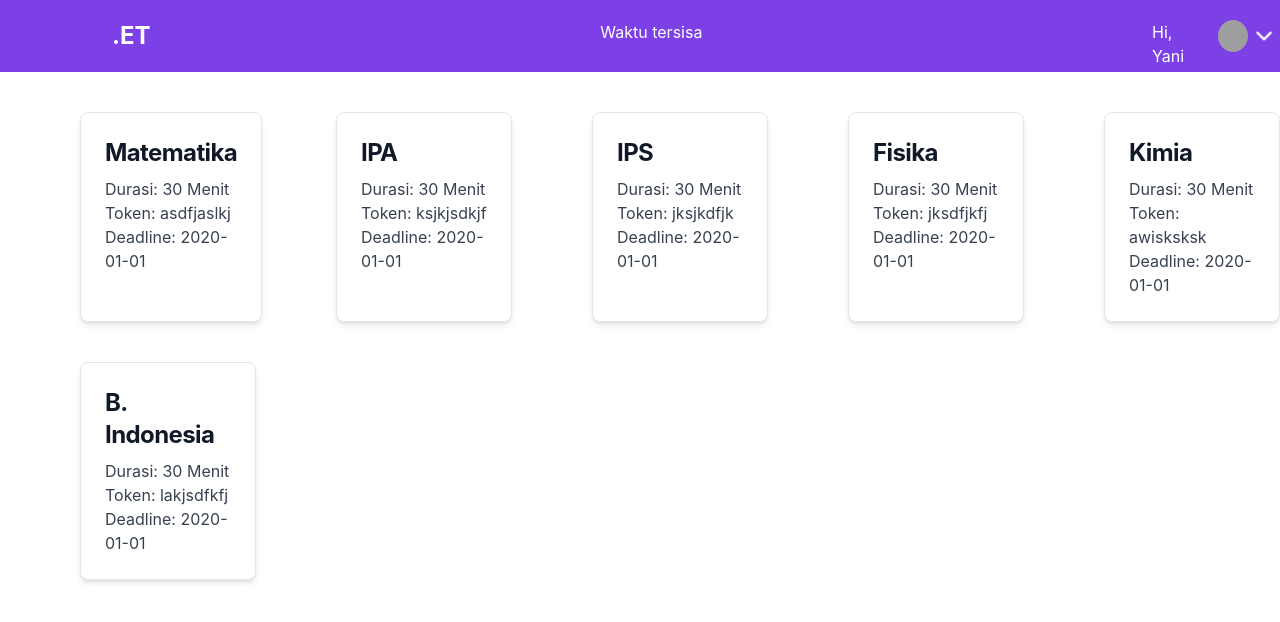
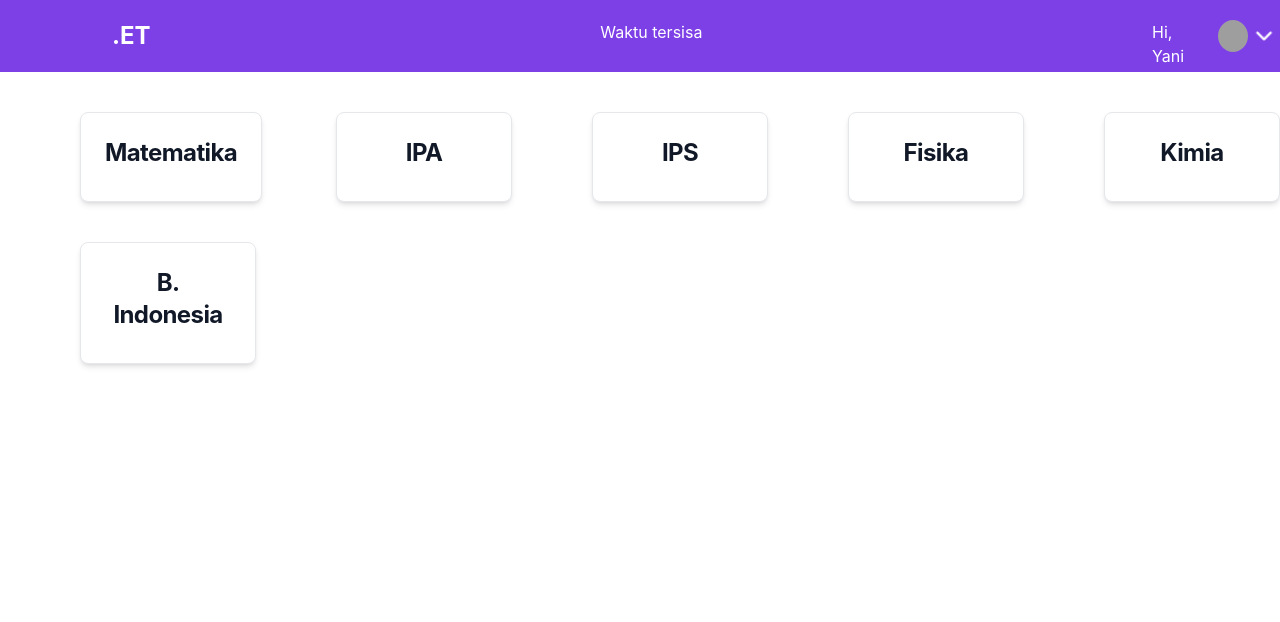
Before and after one commit to yogihendrawan79/final-project-ruang-guru, a React (Create React App) app in the folder Frontend/: page /hasil-ujian/1 in a window 1280 px wide. Shown: the top 622 px of the page. Built offline with nearby package versions, Linux system fonts and the light colour scheme; grey boxes are pictures that could not be loaded.

Commit message:
fix: fixing card material

```diff
--- a/Frontend/src/components/Dashboard/BankSoal/BankSoal.jsx
+++ b/Frontend/src/components/Dashboard/BankSoal/BankSoal.jsx
@@ -15,44 +15,26 @@ const BankSoal = () => {
     {
       id: "1",
       mapel: "Matematika",
-      durasi: "30",
-      token: "asdfjaslkj",
-      deadline: "2020-01-01",
     },
     {
       id: "2",
       mapel: "IPA",
-      durasi: "30",
-      token: "ksjkjsdkjf",
-      deadline: "2020-01-01",
     },
     {
       id: "3",
       mapel: "IPS",
-      durasi: "30",
-      token: "jksjkdfjk",
-      deadline: "2020-01-01",
     },
     {
       id: "4",
       mapel: "Fisika",
-      durasi: "30",
-      token: "jksdfjkfj",
-      deadline: "2020-01-01",
     },
     {
       id: "5",
       mapel: "Kimia",
-      durasi: "30",
-      token: "awisksksk",
-      deadline: "2020-01-01",
     },
     {
       id: "6",
       mapel: "B. Indonesia",
-      durasi: "30",
-      token: "lakjsdfkfj",
-      deadline: "2020-01-01",
     },
   ];
 
@@ -69,13 +51,7 @@ const BankSoal = () => {
       <div className="flex justify-start">
         <div className="grid grid-cols-5">
           {bank.map((index) => (
-            <Card
-              key={index.id}
-              mapel={index.mapel}
-              durasi={index.durasi}
-              token={index.token}
-              deadline={index.deadline}
-            />
+            <Card key={index.id} mapel={index.mapel} />
           ))}
         </div>
       </div>
--- a/Frontend/src/components/Dashboard/BankSoal/CardBank/Card.jsx
+++ b/Frontend/src/components/Dashboard/BankSoal/CardBank/Card.jsx
@@ -1,25 +1,16 @@
 import React from "react";
 
-function Card({ mapel, durasi, token, deadline }) {
+function Card({ mapel }) {
   return (
     <>
       <div className="flex justify-start ml-20 mt-10">
         <a
           href="#"
-          class="block p-6 max-w-sm bg-white rounded-lg border border-gray-200 shadow-md hover:bg-gray-100 dark:bg-gray-800 dark:border-gray-700 dark:hover:bg-gray-700"
+          class="block p-6 w-52 max-w-sm bg-white rounded-lg border border-gray-200 shadow-md hover:bg-gray-100 dark:bg-gray-800 dark:border-gray-700 dark:hover:bg-gray-700"
         >
-          <h5 class="mb-2 text-2xl font-bold tracking-tight text-gray-900 dark:text-white">
+          <h5 class="mb-2 text-2xl text-center font-bold tracking-tight text-gray-900 dark:text-white">
             {mapel}
           </h5>
-          <p class="font-normal text-gray-700 dark:text-gray-400">
-            Durasi: {durasi} Menit
-          </p>
-          <p class="font-normal text-gray-700 dark:text-gray-400">
-            Token: {token}
-          </p>
-          <p class="font-normal text-gray-700 dark:text-gray-400">
-            Deadline: {deadline}
-          </p>
         </a>
       </div>
     </>
```
